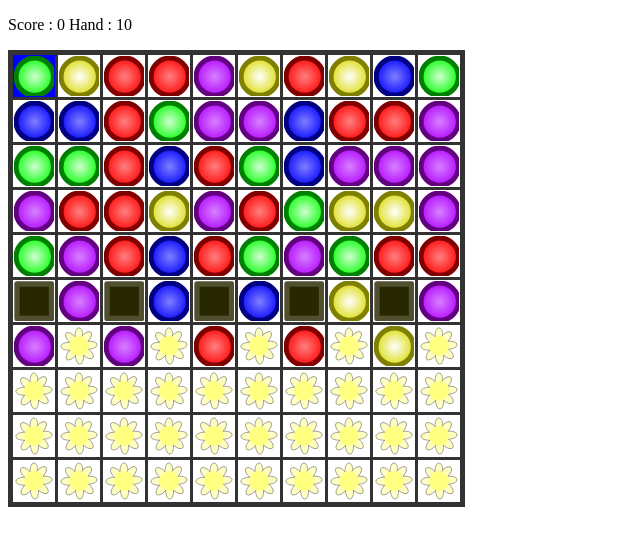
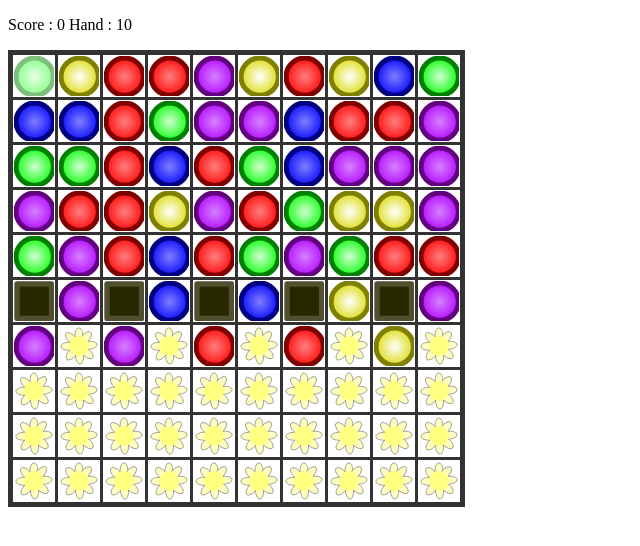
Before and after one commit to csharpython/Chain-puzzle, a plain HTML site: page index.html in a window 1280 px wide. Both pictures are taken after a click on the element 33 px from the left and 75 px from the top of the page. Shown: the whole page, without its empty margins (0-640 px from the left). Drawn offline with Linux system fonts and the light colour scheme.

Commit message:
演出関連の変更
表示周りの処理を単純化
チェイン中の演出変更

```diff
--- a/Script/script.js
+++ b/Script/script.js
@@ -41,9 +41,7 @@ function is_adj_break(obj_type){
 	if(obj_type==-2)return true;
 	else return false;
 }
-function update_cell(y,x){
-	PUZ_BOARD_BONE[y][x].innerHTML = '<img src="Pictures/Orbs/'+puz_board[y][x].obj.type+'.svg" width="40" height="40" class="notouch">'
-}
+function update_cell(y,x){PUZ_BOARD_BONE[y][x].querySelector("img").src = 'Pictures/Orbs/'+puz_board[y][x].obj.type+'.svg'}
 function update_display(){
 	for(let i=0;i<HEIGHT;i++)for(let j=0;j<WIDTH;j++)update_cell(i,j);
 	document.querySelector("#puz_info").innerText = "Score : "+score+" Hand : "+hand;
@@ -67,6 +65,7 @@ function load_board(){
 		for (let j = 0; j < WIDTH; j++) {
 			const TD = document.createElement("td");
 			TD.classList.add("inboard");
+			TD.innerHTML = '<img src="Pictures/Orbs/0.svg",width="40" height="40" class="notouch">';
 			TD.onmouseover = onmouce_cell;
 			TD.addEventListener('click',chain_toggler);
 			TR.appendChild(TD);
@@ -128,7 +127,7 @@ function onmouce_cell(cell){
 	if(chain_now){
 		if(Math.abs(chain_yx.at(-1).y-CELL_Y)<=1&&Math.abs(chain_yx.at(-1).x-CELL_X)<=1)/*位置チェック*/{
 			if(chain_info.color==CELL_COLOR&&!chain_used[CELL_Y][CELL_X])/*条件チェック*/{
-				cell.target.style.backgroundColor = "blue";
+				cell.target.querySelector("img").classList.add("chaining");
 				chain_yx.push({x : CELL_X,y : CELL_Y});
 				chain_used[CELL_Y][CELL_X]=true;
 				chain_info.count++;
@@ -171,7 +170,7 @@ function chain_toggler(cell){
 			falling_orb();
 		}
 		chain_yx.forEach(function(pos){
-			PUZ_BOARD_BONE[pos.y][pos.x].style.backgroundColor = "transparent";
+			PUZ_BOARD_BONE[pos.y][pos.x].querySelector("img").classList.remove("chaining");
 			chain_used[pos.y][pos.x]=false;
 		});
 		chain_info={count : 0,color : null};
@@ -185,7 +184,7 @@ function chain_toggler(cell){
 		chain_info={count : 1,color : CELL_COLOR};
 		chain_used[CELL_Y][CELL_X]=true;
 		chain_yx.push({x : CELL_X,y : CELL_Y});
-		cell.target.style.backgroundColor = "blue";
+		cell.target.querySelector("img").classList.add("chaining");
 	}
 }
 function board_init(){//この関数はhttps://bubudoufu.com/sudoku/ を参考に作成
--- a/css.css
+++ b/css.css
@@ -9,6 +9,9 @@ td.inboard{
 	width : 40px;
 	border:solid #333 3px;
 }
+img.chaining{
+	opacity: 0.5;
+}
 img.notouch{
 	vertical-align: middle;
 	user-select: none;
--- a/index.html
+++ b/index.html
@@ -4,7 +4,7 @@
 		<meta charset="UTF-8">
 		<meta http-equiv="X-UA-Compatible" content="IE=edge">
 		<meta name="viewport" content="width=device-width, initial-scale=1.0">
-		<title>Document</title>
+		<title>chain_puzzle</title>
 		<link rel="stylesheet" type="text/css" href="css.css">
 	</head>
 	<body>
```
